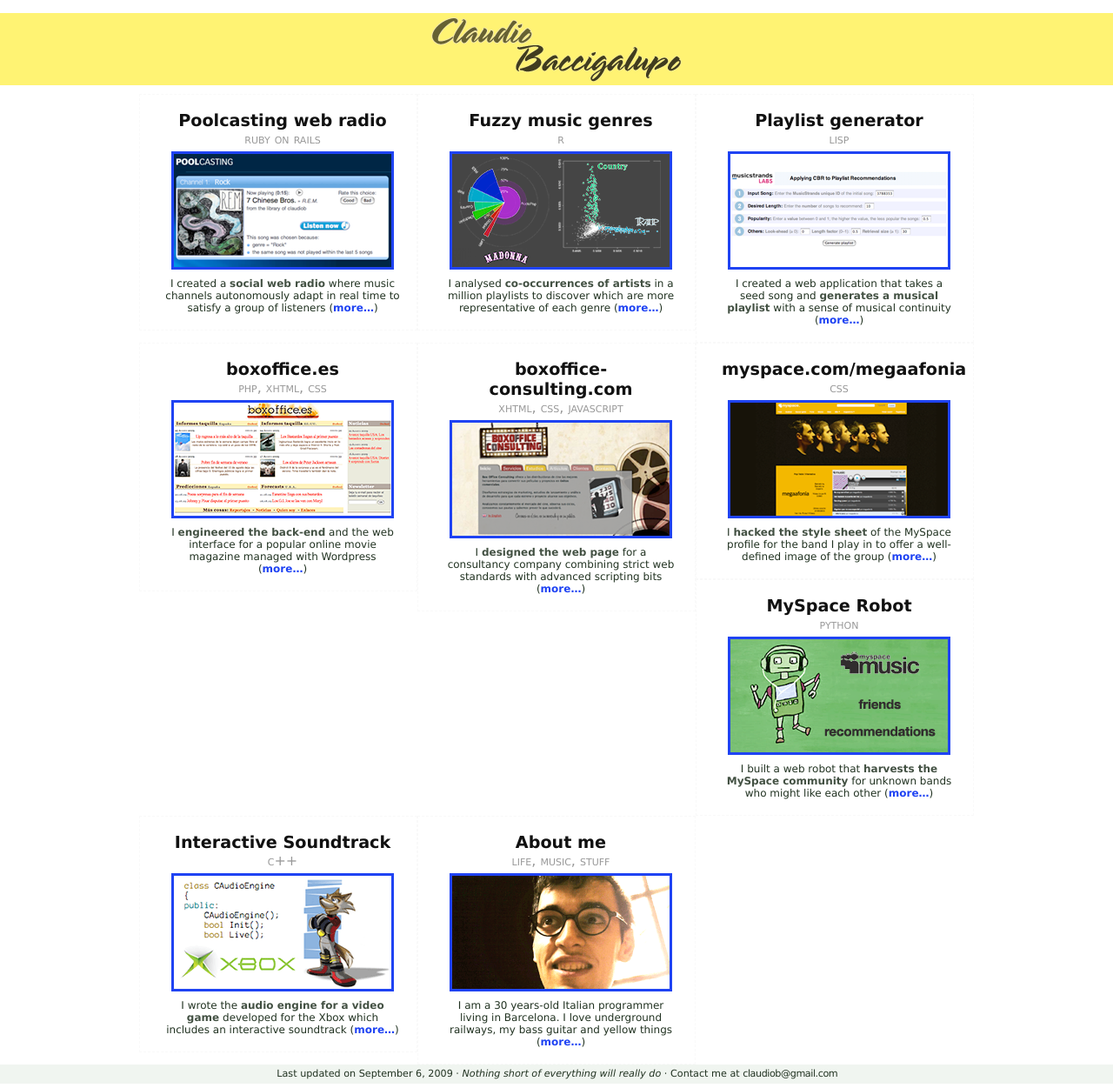
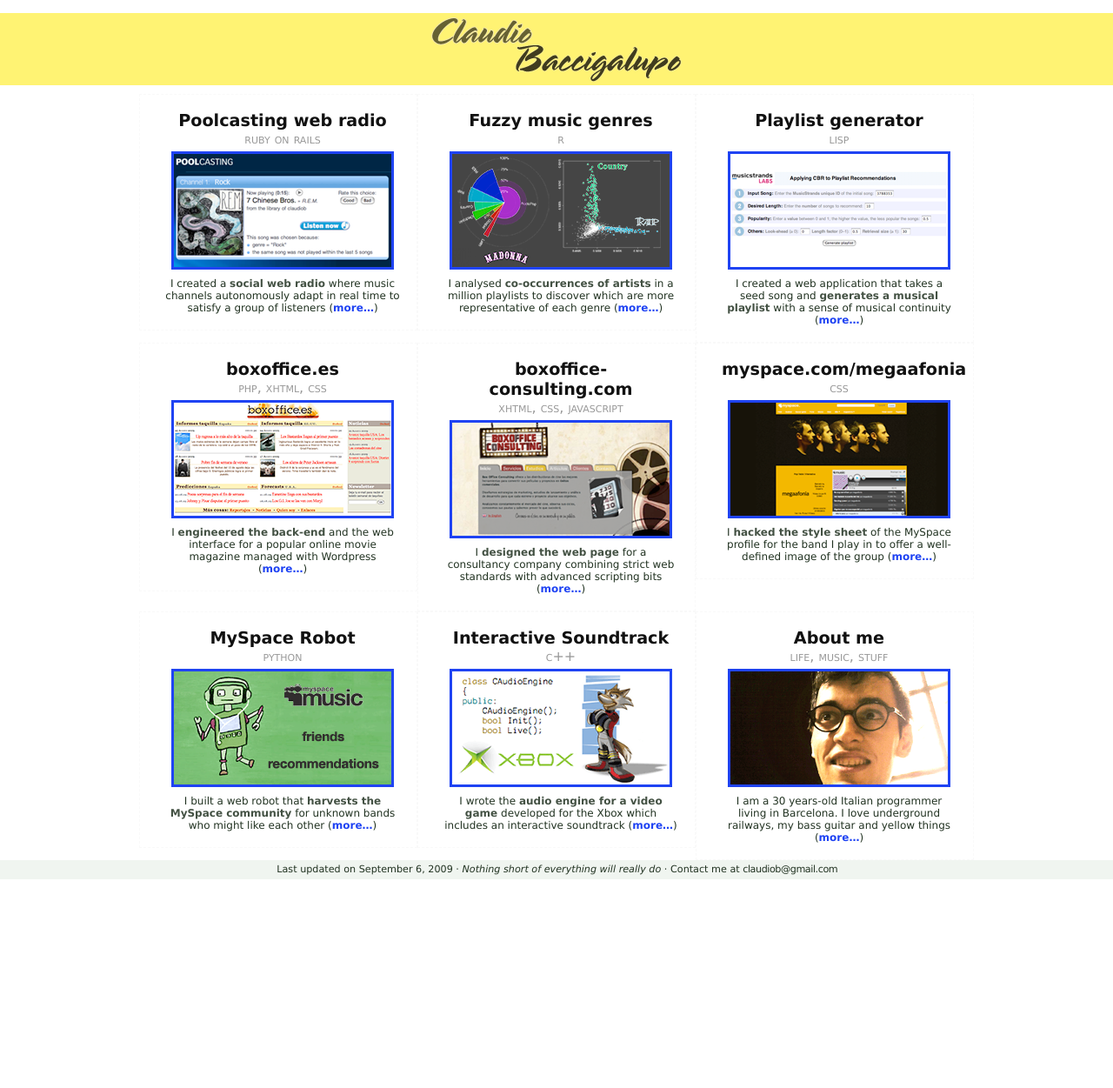
Before and after one commit to claudiob/claudiob.github.com, a Jekyll site: the page built from index.html, in a window 1280 px wide. Shown: the whole page at 87% size. Built offline with Jekyll 4.4.1, drawn with Linux system fonts in a browser that asks for light colours; after the commit the page ends 1016 px from its top, so only the background shows below that.

Commit message:
Fixed CSS bug on index.html

```diff
--- a/index.html
+++ b/index.html
@@ -5,7 +5,7 @@
 
 <ol class="listProjects">
 {% for post in site.posts reversed %}
-  <li class="{% cycle 'class="left"', '', 'class="right"' %}">
+  <li{% cycle ' class="left"', '', ' class="right"' %}>
     <a href="{{ post.url }}" title="More on {{ post.name }} {{ post.period }}">
   	<span class="proj">{{ post.name }}</span>
   	<em>{{ post.language | downcase }}</em>
```
